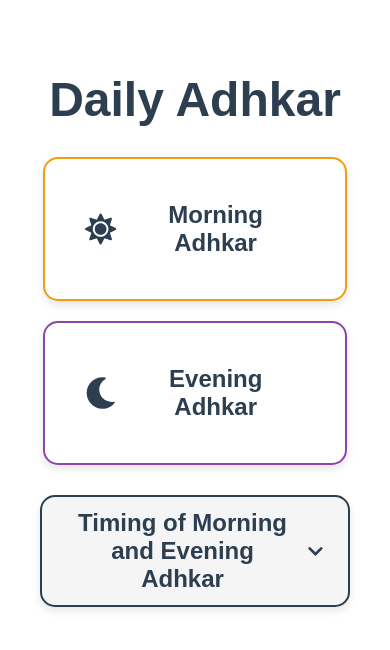
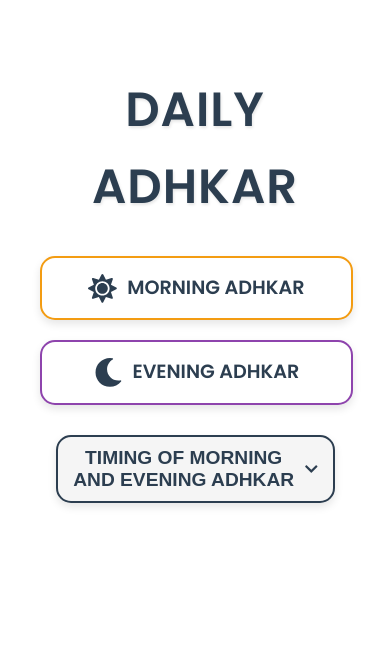
Before and after one commit to mharis2/adhkar-app, a React (Create React App) app: page / in a window 390 px wide. Shown: the top 650 px of the page. Built offline with nearby package versions, Linux system fonts and the light colour scheme.

Commit message:
touched up the font and made it look nicer overall

```diff
--- a/public/index.html
+++ b/public/index.html
@@ -3,6 +3,8 @@
   <head>
     <meta charset="utf-8" />
     <link rel="icon" href="%PUBLIC_URL%/favicon.ico" />
+    <link href="https://fonts.googleapis.com/css2?family=Poppins:wght@400;600&display=swap" rel="stylesheet">
+
     <meta name="viewport" content="width=device-width, initial-scale=1" />
     <meta name="theme-color" content="#000000" />
     <meta
--- a/src/pages/Home.css
+++ b/src/pages/Home.css
@@ -1,14 +1,28 @@
 /* General Styling */
+body {
+  font-family: 'Poppins', sans-serif; /* Apply Poppins globally */
+  font-size: 16px; /* Base font size */
+  color: #2c3e50; /* Default text color for consistency */
+  line-height: 1.6; /* Improved readability */
+  margin: 0;
+  padding: 0;
+  box-sizing: border-box; /* Prevent layout issues */
+}
+
 .home-container {
   text-align: center;
   padding: 40px;
-  font-family: 'Arial', sans-serif;
 }
 
+/* Header Styling */
 .home-title {
   font-size: 3rem;
   color: #2c3e50;
   margin-bottom: 30px;
+  font-weight: 600; /* Semi-bold for sophistication */
+  letter-spacing: 1px; /* Slight spacing for elegance */
+  text-transform: uppercase; /* Makes the header clean and professional */
+  text-shadow: 1px 2px 3px rgba(0, 0, 0, 0.1); /* Subtle shadow for depth */
 }
 
 /* Links Container */
@@ -84,6 +98,7 @@
   gap: 10px;
   transition: all 0.3s ease-in-out;
   box-shadow: 0 4px 8px rgba(0, 0, 0, 0.1);
+  max-width: 90%;
 }
 
 .timing-button:hover {
@@ -104,12 +119,18 @@
   padding: 20px;
   border-radius: 10px;
   box-shadow: 0 4px 8px rgba(0, 0, 0, 0.1);
+  max-width: 90%;
+  margin-left: auto;
+  margin-right: auto;
 }
 
 .timing-details h2 {
   font-size: 1.5rem;
   color: #2c3e50;
   margin-bottom: 10px;
+  font-weight: 600; /* Semi-bold for subheadings */
+  text-transform: uppercase; /* Make subheadings consistent */
+  letter-spacing: 0.5px; /* Slight spacing for modern look */
 }
 
 .timing-details p,
@@ -118,8 +139,50 @@
   font-size: 1rem;
   line-height: 1.6;
   color: #2c3e50;
+  font-weight: 400; /* Keep body text regular */
 }
 
 .timing-details blockquote {
   font-style: italic;
 }
+
+/* Responsive Styles */
+@media (max-width: 768px) {
+  .home-links {
+    flex-direction: column;
+    align-items: center;
+  }
+
+  .home-button {
+    width: 90%;
+    height: auto;
+    padding: 15px;
+    font-size: 1.2rem;
+  }
+
+  .icon {
+    font-size: 1.8rem;
+  }
+
+  .timing-button {
+    font-size: 1.2rem;
+    padding: 10px 15px;
+  }
+
+  .chevron-icon {
+    font-size: 1.5rem;
+  }
+
+  .timing-details {
+    padding: 15px;
+  }
+
+  .timing-details h2 {
+    font-size: 1.2rem;
+  }
+
+  .timing-details p,
+  .timing-details blockquote {
+    font-size: 0.9rem;
+  }
+}
--- a/src/pages/Home.js
+++ b/src/pages/Home.js
@@ -16,18 +16,18 @@ const Home = () => {
       <div className="home-links">
         <Link to="/morning" className="home-button morning-button">
           <FaSun className="icon" />
-          Morning Adhkar
+          MORNING ADHKAR
         </Link>
         <Link to="/evening" className="home-button evening-button">
           <FaMoon className="icon" />
-          Evening Adhkar
+          EVENING ADHKAR
         </Link>
       </div>
       <button
         className="timing-button"
         onClick={toggleDetails}
       >
-        Timing of Morning and Evening Adhkar{' '}
+        TIMING OF MORNING AND EVENING ADHKAR{' '}
         {isExpanded ? <FaChevronUp className="chevron-icon" /> : <FaChevronDown className="chevron-icon" />}
       </button>
       {isExpanded && (
```
